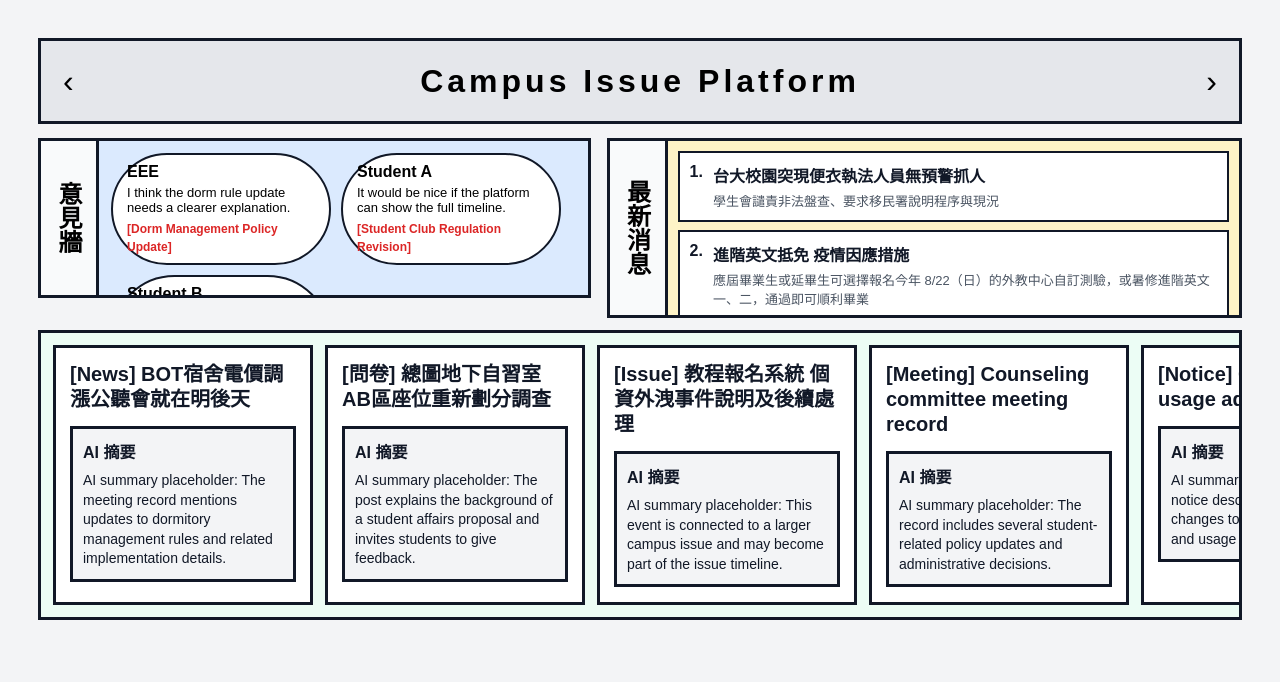
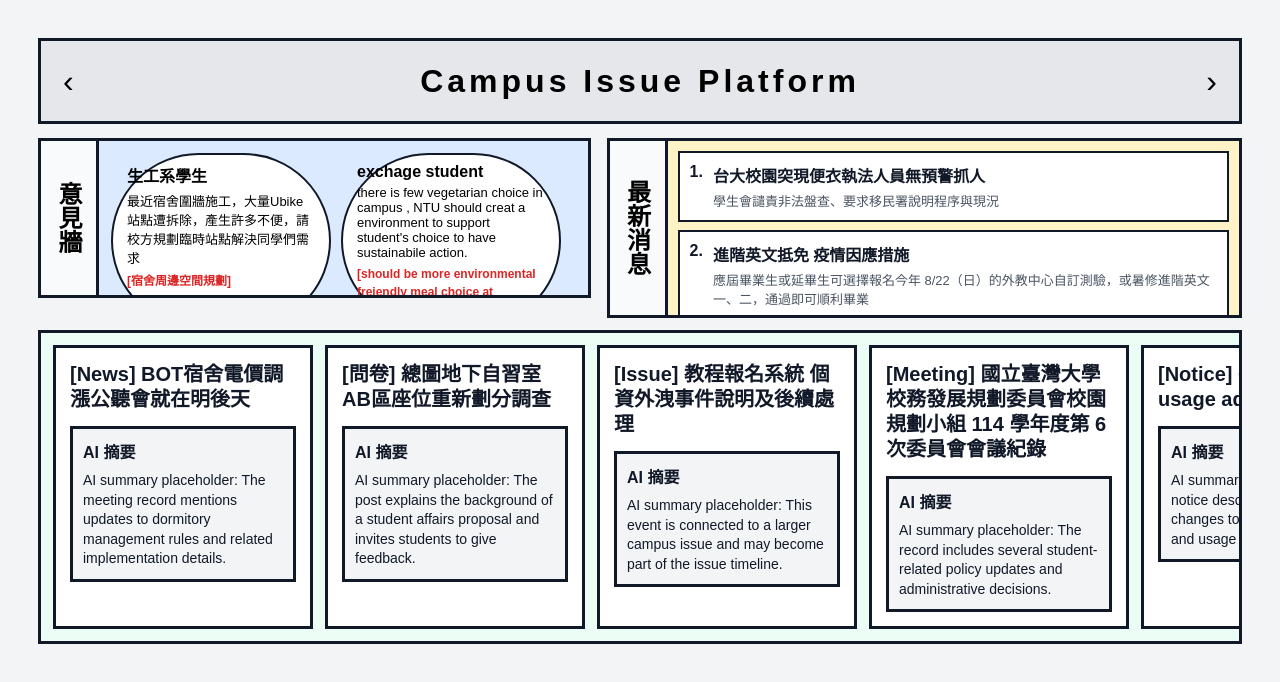
Before and after one commit to megumin0507/Campus_Issue_Platform, a React (Vite) app in the folder apps/frontend/: page / in a window 1280 px wide. Shown: the top 682 px of the page. Built offline with nearby package versions, Linux system fonts and the light colour scheme.

Commit message:
“contente”

```diff
--- a/apps/frontend/src/pages/HomePage.tsx
+++ b/apps/frontend/src/pages/HomePage.tsx
@@ -68,7 +68,7 @@ const pseudoEvents: EventPreview[] = [
   },
   {
     id: "event-004",
-    title: "[Meeting] Counseling committee meeting record",
+    title: "[Meeting] 國立臺灣大學校務發展規劃委員會校園規劃小組 114 學年度第 6 次委員會會議紀錄",
     summary:
       "AI summary placeholder: The record includes several student-related policy updates and administrative decisions.",
   },
@@ -83,21 +83,21 @@ const pseudoEvents: EventPreview[] = [
 const pseudoComments: CommentPreview[] = [
   {
     id: "comment-001",
-    author: "EEE",
-    content: "I think the dorm rule update needs a clearer explanation.",
-    relatedIssue: "Dorm Management Policy Update",
+    author: "生工系學生",
+    content: "最近宿舍圍牆施工，大量Ubike站點遭拆除，產生許多不便，請校方規劃臨時站點解決同學們需求",
+    relatedIssue: "宿舍周邊空間規劃",
   },
   {
     id: "comment-002",
-    author: "Student A",
-    content: "It would be nice if the platform can show the full timeline.",
-    relatedIssue: "Student Club Regulation Revision",
+    author: "exchage student",
+    content: "there is few vegetarian choice in campus , NTU should creat a environment to support student's choice to have sustainabile action.",
+    relatedIssue: "should be more environmental freiendly meal choice at campus",
   },
   {
     id: "comment-003",
-    author: "Student B",
-    content: "I only heard about this issue from friends, so a summary helps.",
-    relatedIssue: "Campus Counseling Resource Expansion",
+    author: "電機系同學",
+    content: "覺得晚上自習肚子餓時，販賣機選項不夠多，且希望有更多果汁類選項",
+    relatedIssue: "系所自動販賣機提供商品",
   },
 ];
 
```
